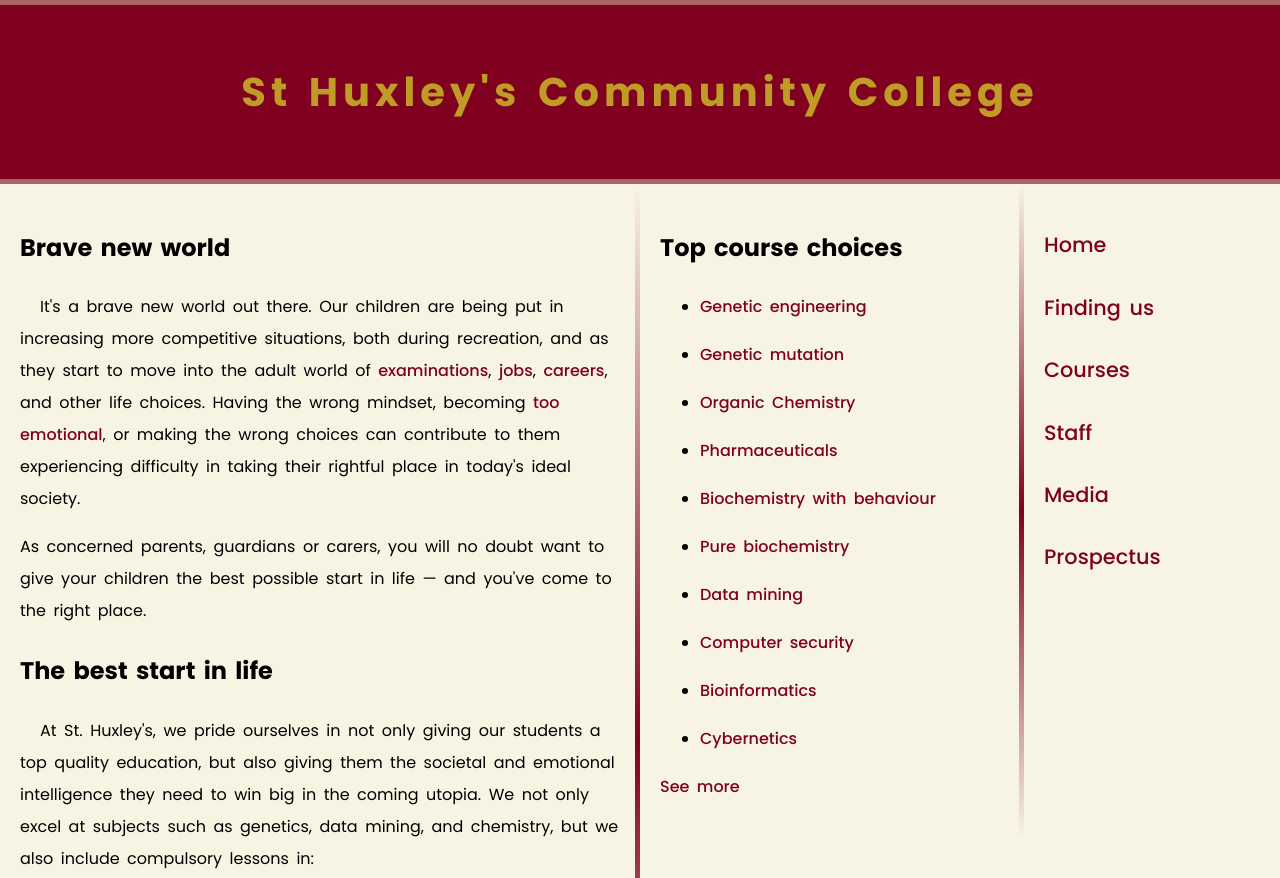
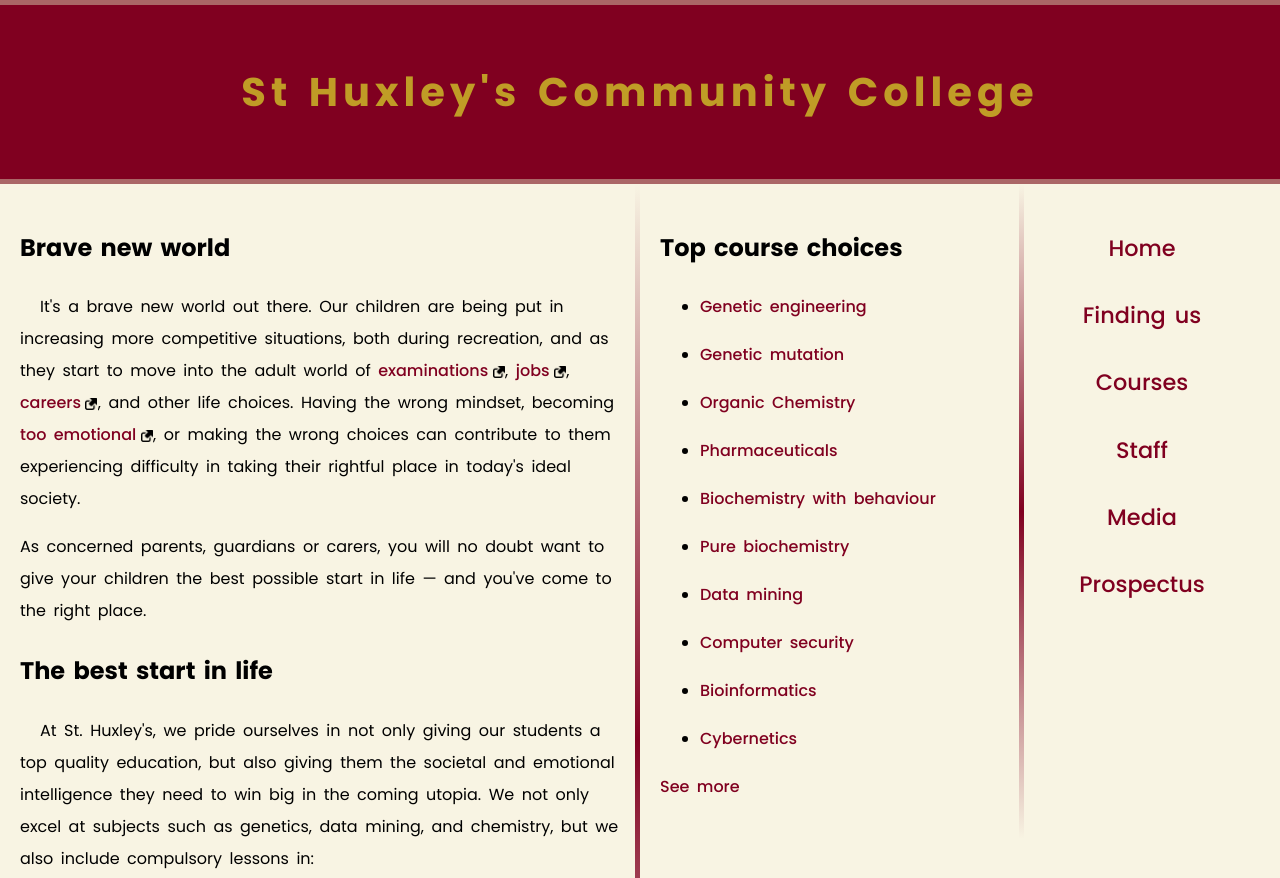
Before and after one commit to jdelacruz23/typesetting, a plain HTML site: page index.html in a window 1280 px wide. Shown: the top 878 px of the page. Drawn offline with Linux system fonts and the light colour scheme.

Commit message:
Update style.css

```diff
--- a/style.css
+++ b/style.css
@@ -126,12 +126,6 @@ aside::after {
 }
 
 
-a {
-  text-decoration: none;
-  color: var(--burgundy);
-  position: relative;
-  transition: color 0.3s ease;
-}
 
 a {
   text-decoration: none;
@@ -151,26 +145,21 @@ a:visited {
 
 a:focus {
   outline: 2px solid var(--muted-gold);
-  color: var(--burgundy);
 }
 
 a:hover {
-  color: var(--burgundy);
+  text-decoration: underline;
 }
 
-a::after {
+a[href^="http"]::after {
   content: "";
-  position: absolute;
-  left: 0;
-  bottom: 0;
-  width: 0;
-  height: 2px;
-  background-color: var(--burgundy);
-  transition: width 0.3s ease;
-}
-
-a:hover::after {
-  width: 100%;
+  display: inline-block;
+  width: 0.8em;
+  height: 0.8em;
+  margin-left: 0.25em;
+  background: url("external-link-52.png") no-repeat center;
+  background-size: contain;
+  vertical-align: middle;
 }
 
 a:active {
@@ -181,13 +170,13 @@ a:active {
 nav > ul {
   padding: 0;
   margin: 0;
-
+  text-align: center;
 }
 
 nav > ul > li {
   margin-right: 20px;
   list-style: none;
-  font-size: 1.3rem;
+  font-size: 1.4rem;
 }
 
 nav > ul > li a {
```
